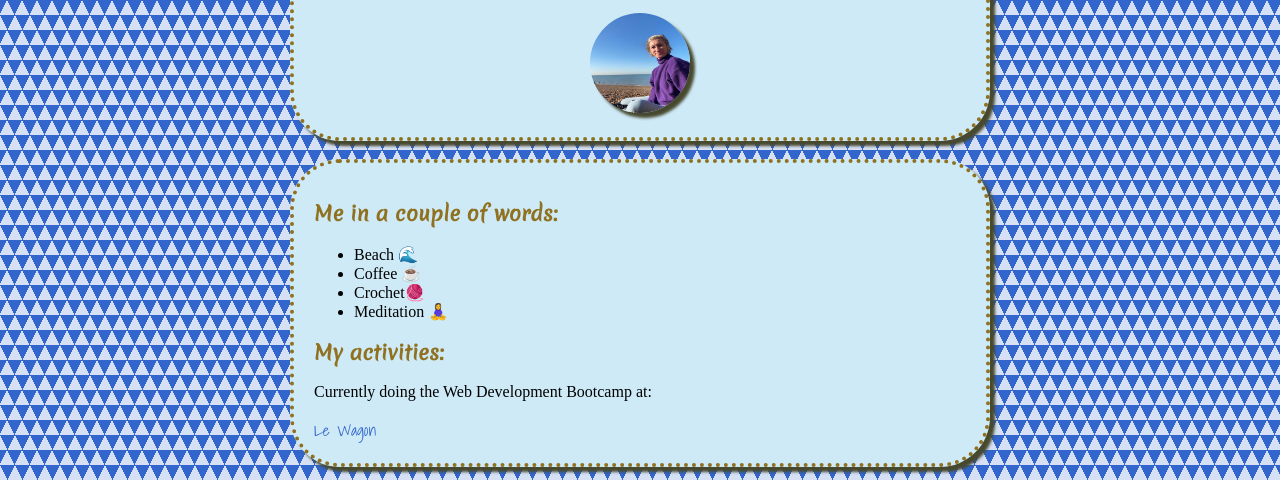
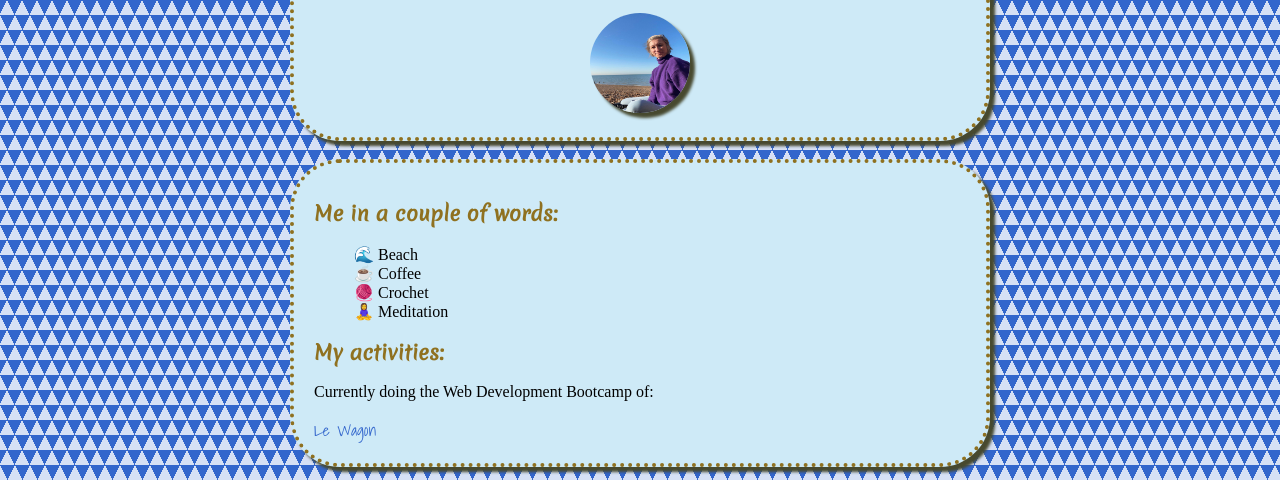
Before and after one commit to mrjln22/profile, a plain HTML site: page index.html in a window 1280 px wide. Shown: the part 150-630 px from the top of the page. Drawn offline with Linux system fonts and the light colour scheme.

Commit message:
changed the indentations and the bullet points

```diff
--- a/index.html
+++ b/index.html
@@ -29,16 +29,16 @@
 
         <div class="card-white">
           <h2>Me in a couple of words:</h2>
-            <p><ul>
-              <li>Beach 🌊 </li>
-              <li>Coffee ☕</li>
-              <li>Crochet🧶</li>
-              <li>Meditation 🧘‍♀️</li>
+            <p><ul style="list-style: none;">
+              <li>🌊 Beach </li>
+              <li>☕ Coffee </li>
+              <li>🧶 Crochet </li>
+              <li>🧘‍♀️ Meditation </li>
             </ul>
             </p>
           <h2> My activities:</h2>
-            <p>Currently doing the Web Development Bootcamp at:</p>
-            <a href = "https://www.lewagon.com/">Le Wagon</a>
+            <p>Currently doing the Web Development Bootcamp of:</p>
+            <a href = "https://www.lewagon.com/" target="_blank">Le Wagon</a>
         </div>
       </br>
 
@@ -46,12 +46,12 @@
           <h2>Follow me</h2>
             <ul class="list-inline">
               <li>
-                <a href="https://github.com/mrjln22">
+                <a href="https://github.com/mrjln22"  target="_blank">
                 <i class="fab fa-github-square"></i> Github
                 </a>
               </li>
               <li>
-                <a href="https://www.linkedin.com/in/marjolijnvanderree/">
+                <a href="https://www.linkedin.com/in/marjolijnvanderree/"   target="_blank">
                 <i class="fab fa-linkedin"></i> LinkedIn
                 </a>
               </li>
```
